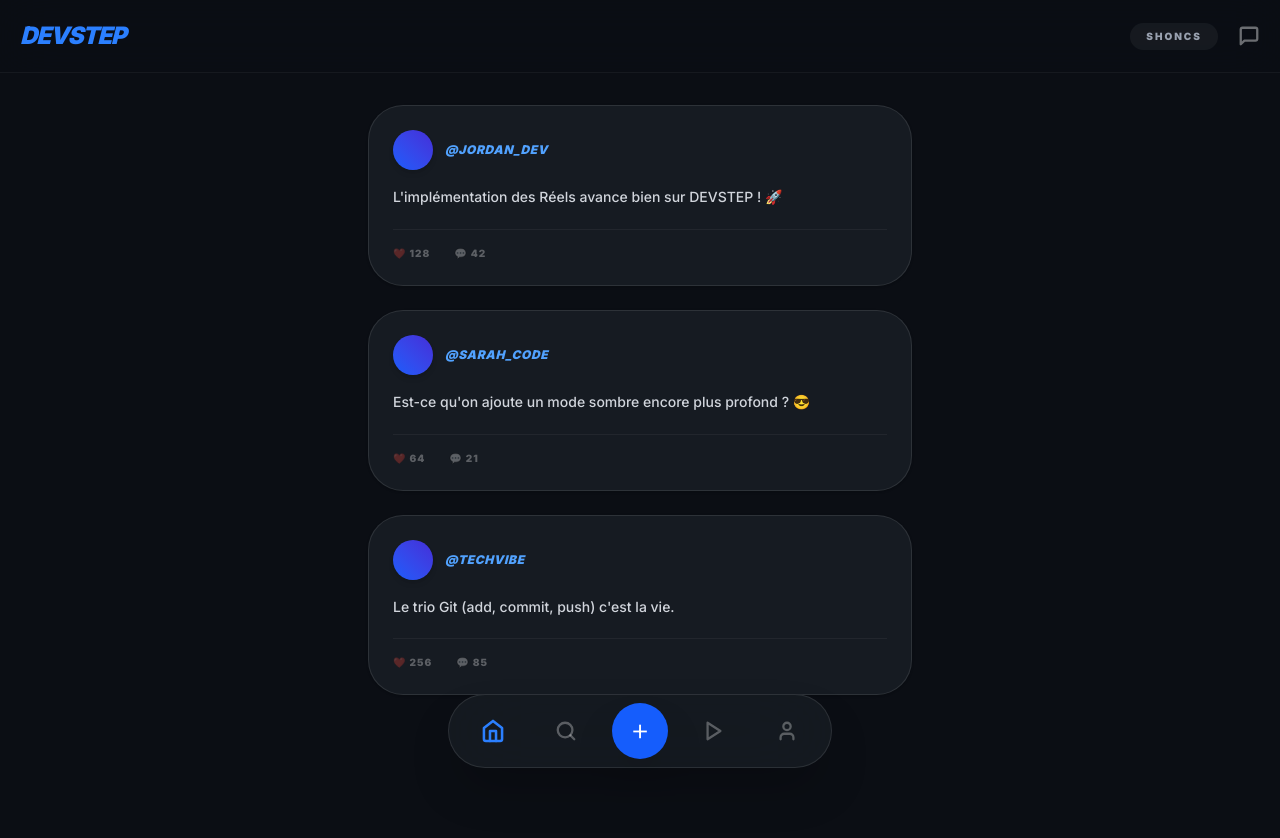
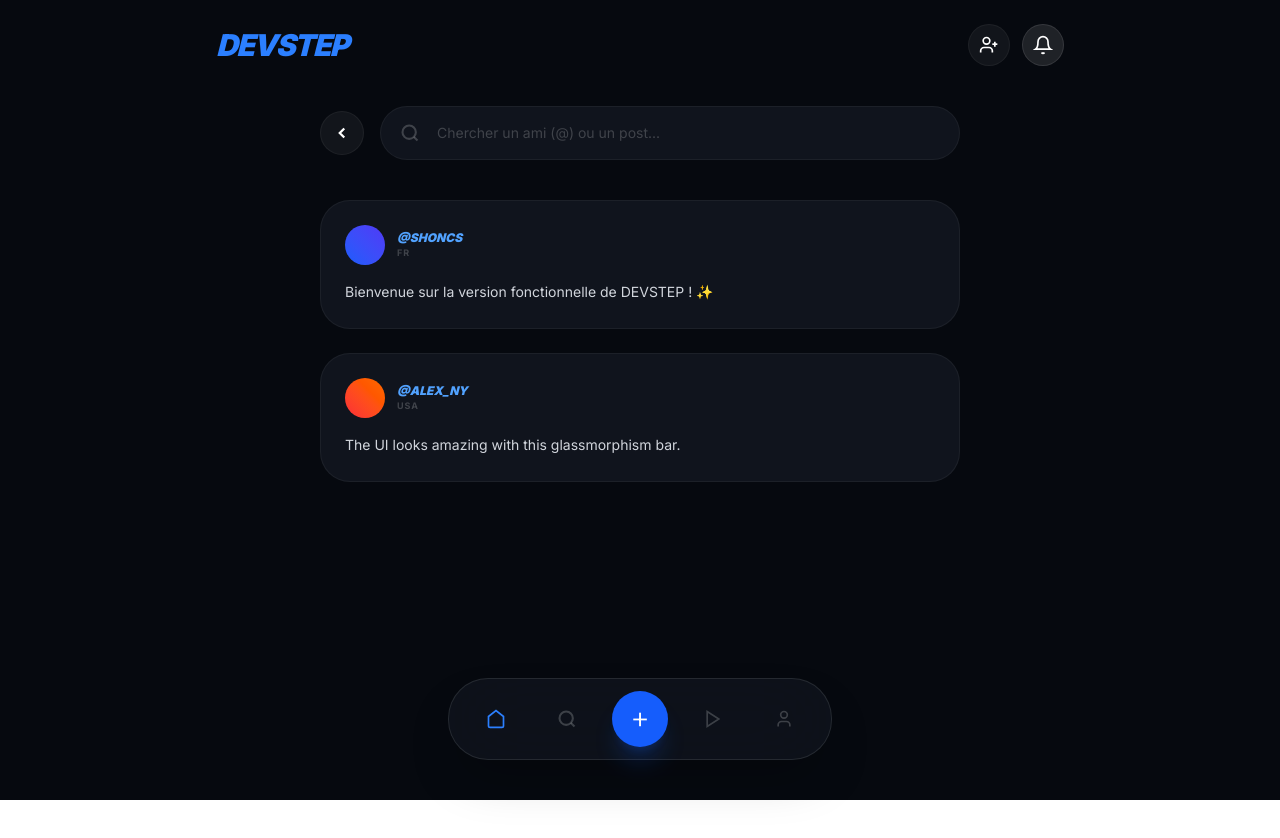
Before and after one commit to davidbyadunia04-stack/DevStep, a Next.js app: page /feed in a window 1280 px wide. After the commit the page ends 800 px from the top, so only its background shows below. Built offline with nearby package versions, Linux system fonts and the light colour scheme.

Commit message:
Fix: types TypeScript, design international et feed fonctionnel

```diff
--- a/app/feed/page.tsx
+++ b/app/feed/page.tsx
@@ -1,17 +1,39 @@
 "use client"
-import { useState, useRef } from 'react'
+import { useState, useEffect } from 'react'
 import Link from 'next/link'
 
-// --- TOUTES LES ICONES (SANS COUPURE) ---
+// --- TYPESCRIPT INTERFACES (Pour supprimer tes erreurs rouges) ---
+interface UserProfile {
+  country: string;
+  color: string;
+  bio: string;
+}
+
+interface Post {
+  id: number;
+  userId: string;
+  content: string;
+  likes: number;
+  lang: string;
+}
+
+// --- ICONES ---
 const Icons = {
-  Home: () => <svg width="22" height="22" viewBox="0 0 24 24" fill="none" stroke="currentColor" strokeWidth="2.5" strokeLinecap="round" strokeLinejoin="round"><path d="m3 9 9-7 9 7v11a2 2 0 0 1-2 2H5a2 2 0 0 1-2-2z"/><polyline points="9 22 9 12 15 12 15 22"/></svg>,
-  Search: () => <svg width="22" height="22" viewBox="0 0 24 24" fill="none" stroke="currentColor" strokeWidth="2.5" strokeLinecap="round" strokeLinejoin="round"><circle cx="11" cy="11" r="8"/><path d="m21 21-4.3-4.3"/></svg>,
-  Play: () => <svg width="22" height="22" viewBox="0 0 24 24" fill="none" stroke="currentColor" strokeWidth="2.5" strokeLinecap="round" strokeLinejoin="round"><polygon points="5 3 19 12 5 21 5 3"/></svg>,
-  User: () => <svg width="22" height="22" viewBox="0 0 24 24" fill="none" stroke="currentColor" strokeWidth="2.5" strokeLinecap="round" strokeLinejoin="round"><path d="M19 21v-2a4 4 0 0 0-4-4H9a4 4 0 0 0-4 4v2"/><circle cx="12" cy="7" r="4"/></svg>,
-  Message: () => <svg width="22" height="22" viewBox="0 0 24 24" fill="none" stroke="currentColor" strokeWidth="2.5" strokeLinecap="round" strokeLinejoin="round"><path d="M21 15a2 2 0 0 1-2 2H7l-4 4V5a2 2 0 0 1 2-2h14a2 2 0 0 1 2 2z"/></svg>,
-  X: () => <svg width="22" height="22" viewBox="0 0 24 24" fill="none" stroke="currentColor" strokeWidth="2.5" strokeLinecap="round" strokeLinejoin="round"><path d="M18 6 6 18M6 6l12 12"/></svg>,
-  Heart: () => <svg width="22" height="22" viewBox="0 0 24 24" fill="currentColor"><path d="M12 21.35l-1.45-1.32C5.4 15.36 2 12.28 2 8.5 2 5.42 4.42 3 7.5 3c1.74 0 3.41.81 4.5 2.09C13.09 3.81 14.76 3 16.5 3 19.58 3 22 5.42 22 8.5c0 3.78-3.4 6.86-8.55 11.54L12 21.35z"/></svg>,
-  Share: () => <svg width="22" height="22" viewBox="0 0 24 24" fill="none" stroke="currentColor" strokeWidth="2.5" strokeLinecap="round" strokeLinejoin="round"><path d="M4 12v8a2 2 0 0 0 2 2h12a2 2 0 0 0 2-2v-8"/><polyline points="16 6 12 2 8 6"/><line x1="12" x2="12" y1="2" y2="15"/></svg>
+  Home: () => <svg width="20" height="20" viewBox="0 0 24 24" fill="none" stroke="currentColor" strokeWidth="2"><path d="m3 9 9-7 9 7v11a2 2 0 0 1-2 2H5a2 2 0 0 1-2-2z"/></svg>,
+  Search: () => <svg width="20" height="20" viewBox="0 0 24 24" fill="none" stroke="currentColor" strokeWidth="2.5"><circle cx="11" cy="11" r="8"/><path d="m21 21-4.3-4.3"/></svg>,
+  Play: () => <svg width="20" height="20" viewBox="0 0 24 24" fill="none" stroke="currentColor" strokeWidth="2"><polygon points="5 3 19 12 5 21 5 3"/></svg>,
+  User: () => <svg width="20" height="20" viewBox="0 0 24 24" fill="none" stroke="currentColor" strokeWidth="2"><path d="M19 21v-2a4 4 0 0 0-4-4H9a4 4 0 0 0-4 4v2"/><circle cx="12" cy="7" r="4"/></svg>,
+  Bell: () => <svg width="20" height="20" viewBox="0 0 24 24" fill="none" stroke="currentColor" strokeWidth="2"><path d="M18 8A6 6 0 0 0 6 8c0 7-3 9-3 9h18s-3-2-3-9"/><path d="M13.73 21a2 2 0 0 1-3.46 0"/></svg>,
+  UserPlus: () => <svg width="20" height="20" viewBox="0 0 24 24" fill="none" stroke="currentColor" strokeWidth="2"><path d="M16 21v-2a4 4 0 0 0-4-4H6a4 4 0 0 0-4 4v2"/><circle cx="9" cy="7" r="4"/><line x1="19" x2="19" y1="8" y2="14"/><line x1="22" x2="16" y1="11" y2="11"/></svg>,
+  Back: () => <svg width="18" height="18" viewBox="0 0 24 24" fill="none" stroke="currentColor" strokeWidth="3"><path d="m15 18-6-6 6-6"/></svg>,
+  X: () => <svg width="20" height="20" viewBox="0 0 24 24" fill="none" stroke="currentColor" strokeWidth="2.5"><path d="M18 6 6 18M6 6l12 12"/></svg>
+}
+
+// --- DATABASE SIMULÉE (Avec Index Signature pour corriger l'erreur de ton image) ---
+const GLOBAL_USERS: Record<string, UserProfile> = {
+  "Shoncs": { country: "FR", color: "from-blue-600 to-indigo-600", bio: "Admin" },
+  "Alex_NY": { country: "USA", color: "from-red-500 to-orange-500", bio: "Developer" },
+  "Yuki_Tokyo": { country: "JP", color: "from-pink-500 to-purple-500", bio: "Designer" }
 }
 
 export default function FeedPage() {
@@ -19,171 +41,117 @@
   const [searchQuery, setSearchQuery] = useState("")
   const [postText, setPostText] = useState("")
 
-  const [posts, setPosts] = useState([
-    { id: 1, user: "Jordan_Dev", content: "L'implémentation des Réels avance bien sur DEVSTEP ! 🚀", likes: 128 },
-    { id: 2, user: "Sarah_Code", content: "Est-ce qu'on ajoute un mode sombre encore plus profond ? 😎", likes: 64 },
-    { id: 3, user: "TechVibe", content: "Le trio Git (add, commit, push) c'est la vie.", likes: 256 }
+  const [posts, setPosts] = useState<Post[]>([
+    { id: 1, userId: "Shoncs", content: "Bienvenue sur la version fonctionnelle de DEVSTEP ! ✨", likes: 12, lang: "FR" },
+    { id: 2, userId: "Alex_NY", content: "The UI looks amazing with this glassmorphism bar.", likes: 8, lang: "EN" }
   ])
 
-  const [reels] = useState([
-    { id: 1, user: "DevStep_Official", caption: "Le futur du code est ici 💻 #dev #nextjs", likes: "12.5k" },
-    { id: 2, user: "UI_Master", caption: "Design de l'année 2026 ! ✨ #design", likes: "8.2k" },
-    { id: 3, user: "CodeNinja", caption: "Tips pour Git ultra rapides ⚡ #coding", likes: "5.1k" }
-  ])
-
-  const filteredPosts = posts.filter(p => p.content.toLowerCase().includes(searchQuery.toLowerCase()))
+  const filteredPosts = posts.filter(p =>
+    p.content.toLowerCase().includes(searchQuery.toLowerCase()) ||
+    p.userId.toLowerCase().includes(searchQuery.toLowerCase())
+  )
 
   return (
-    <div className="min-h-screen bg-[#0b0e14] text-white font-sans selection:bg-blue-500/30 overflow-x-hidden">
+    <div className="min-h-screen bg-[#06090f] text-white font-sans overflow-x-hidden selection:bg-blue-500/30">
 
-      {/* HEADER (Caché en mode Reels pour l'immersion totale) */}
-      {activeTab !== 'play' && (
-        <nav className="p-5 flex justify-between items-center sticky top-0 bg-[#0b0e14]/90 backdrop-blur-xl z-[100] border-b border-white/5 transition-all duration-300">
-          <Link href="/" className="font-black italic text-blue-500 text-2xl tracking-tighter hover:scale-105 transition-transform">
-            DEVSTEP
-          </Link>
-          <div className="flex gap-5 items-center">
-             <div className="bg-white/5 px-4 py-1.5 rounded-full text-[10px] font-black uppercase tracking-[0.2em] text-gray-400">Shoncs</div>
-             <button onClick={() => setActiveTab('dms')} className={`transition-all ${activeTab === 'dms' ? 'text-blue-500' : 'text-white/40'}`}>
-               <Icons.Message />
-             </button>
+      {/* --- HEADER (Identique à ton screen) --- */}
+      <nav className="max-w-4xl mx-auto p-6 flex justify-between items-center">
+        <h1 className="text-3xl font-black italic text-blue-500 tracking-tighter">DEVSTEP</h1>
+        <div className="flex gap-3">
+          <button className="p-2.5 bg-white/5 hover:bg-white/10 rounded-full transition-colors border border-white/5"><Icons.UserPlus /></button>
+          <button className="p-2.5 bg-white/10 rounded-full border border-white/10"><Icons.Bell /></button>
+        </div>
+      </nav>
+
+      <main className="max-w-2xl mx-auto px-4 pb-40">
+
+        {/* --- BARRE DE RECHERCHE (Identique à ton screen) --- */}
+        <div className="flex items-center gap-4 mt-4 mb-10">
+          <button onClick={() => setSearchQuery("")} className="p-3 bg-white/5 hover:bg-white/10 rounded-full transition-all border border-white/5">
+            <Icons.Back />
+          </button>
+          <div className="relative flex-1 group">
+            <div className="absolute left-5 top-1/2 -translate-y-1/2 text-white/20 group-focus-within:text-blue-500 transition-colors">
+              <Icons.Search />
+            </div>
+            <input
+              value={searchQuery}
+              onChange={(e) => setSearchQuery(e.target.value)}
+              placeholder="Chercher un ami (@) ou un post..."
+              className="w-full bg-[#10141d] border border-white/5 rounded-full py-4 pl-14 pr-6 outline-none focus:border-blue-500/50 focus:bg-[#121825] transition-all text-sm placeholder:text-white/20"
+            />
           </div>
-        </nav>
-      )}
+        </div>
 
-      <main className={`${activeTab === 'play' ? 'h-screen' : 'max-w-xl mx-auto p-4 pt-8'}`}>
-
-        {/* --- RECHERCHE --- */}
-        {activeTab === 'search' && (
-          <div className="animate-in slide-in-from-top-4 duration-300 mb-8">
-            <div className="relative">
-              <div className="absolute left-5 top-1/2 -translate-y-1/2 text-white/20"><Icons.Search /></div>
-              <input
+        {/* --- ZONE D'ÉCRITURE (Conditionnelle) --- */}
+        {activeTab === 'add' && (
+          <div className="mb-10 animate-in zoom-in-95 duration-300">
+            <div className="bg-[#10141d] border border-white/10 rounded-[30px] p-6 shadow-2xl">
+              <textarea
                 autoFocus
-                value={searchQuery}
-                onChange={(e) => setSearchQuery(e.target.value)}
-                placeholder="Rechercher un post..."
-                className="w-full bg-[#161b22] border border-white/10 rounded-2xl py-5 pl-14 outline-none focus:border-blue-600/50 transition-all shadow-2xl placeholder:text-white/10"
+                value={postText}
+                onChange={(e) => setPostText(e.target.value)}
+                placeholder="Exprime-toi..."
+                className="w-full bg-transparent min-h-[120px] outline-none resize-none text-lg"
               />
+              <div className="flex justify-end gap-3 mt-4">
+                <button onClick={() => setActiveTab('home')} className="px-6 py-2 rounded-full text-xs font-bold uppercase text-white/40">Annuler</button>
+                <button
+                  onClick={() => {
+                    if(postText) {
+                      setPosts([{id: Date.now(), userId: "Shoncs", content: postText, likes: 0, lang: "FR"}, ...posts]);
+                      setPostText("");
+                      setActiveTab('home');
+                    }
+                  }}
+                  className="px-8 py-2 bg-blue-600 rounded-full text-xs font-black uppercase tracking-widest hover:bg-blue-500 transition-colors"
+                >
+                  Publier
+                </button>
+              </div>
             </div>
           </div>
         )}
 
-        {/* --- NOUVEAU POST --- */}
-        {activeTab === 'add' && (
-          <div className="animate-in zoom-in-95 duration-300">
-            <div className="bg-[#161b22] border border-white/10 rounded-[40px] p-8 relative shadow-2xl">
-               <div className="flex justify-between items-center mb-6">
-                 <h2 className="text-xl font-black italic uppercase text-blue-600">Nouveau Post</h2>
-                 <button onClick={() => {setActiveTab('home'); setPostText("")}} className="opacity-40 hover:opacity-100 transition-opacity"><Icons.X /></button>
-               </div>
-               <textarea
-                  autoFocus
-                  value={postText}
-                  onChange={(e) => setPostText(e.target.value)}
-                  placeholder="Partage ton code ou tes idées..."
-                  className="w-full bg-transparent min-h-[150px] outline-none text-lg resize-none placeholder:text-white/5"
-               />
-               <button
-                  onClick={() => { if(postText) { setPosts([{id: Date.now(), user: "Shoncs", content: postText, likes: 0}, ...posts]); setPostText(""); setActiveTab('home'); } }}
-                  className="w-full mt-4 bg-blue-600 py-4 rounded-2xl font-black uppercase text-[10px] tracking-widest shadow-lg shadow-blue-600/30 hover:bg-blue-500 transition-colors"
-               >
-                  Publier sur le feed
-               </button>
-            </div>
-          </div>
-        )}
-
-        {/* --- SECTION REELS (SNAP SCROLL) --- */}
-        {activeTab === 'play' && (
-          <div className="h-screen w-full overflow-y-scroll snap-y snap-mandatory no-scrollbar bg-black relative">
-            {reels.map(reel => (
-              <div key={reel.id} className="h-screen w-full snap-start relative flex flex-col justify-end pb-32 p-6 overflow-hidden">
-                {/* Simulation de Vidéo (Gradient dynamique) */}
-                <div className="absolute inset-0 bg-gradient-to-b from-blue-900/20 via-transparent to-black z-0 flex items-center justify-center">
-                    <div className="opacity-10 scale-[3] rotate-12 font-black italic select-none">REEL CONTENT</div>
-                    <div className="absolute w-24 h-24 border-2 border-white/5 rounded-full flex items-center justify-center animate-pulse">
-                        <Icons.Play />
-                    </div>
-                </div>
-
-                {/* Contenu du Reel (Bas) */}
-                <div className="relative z-10 space-y-4 max-w-[80%] animate-in slide-in-from-bottom-10 duration-700">
-                    <div className="flex items-center gap-3">
-                        <div className="w-10 h-10 rounded-full bg-gradient-to-tr from-blue-600 to-indigo-600 border-2 border-white shadow-xl" />
-                        <span className="font-black italic text-sm tracking-tighter uppercase">@{reel.user}</span>
-                        <button className="bg-white text-black text-[9px] font-black px-4 py-1.5 rounded-full uppercase ml-2 hover:bg-blue-500 hover:text-white transition-colors">Suivre</button>
-                    </div>
-                    <p className="text-sm font-medium leading-relaxed drop-shadow-2xl text-gray-100">{reel.caption}</p>
-                </div>
-
-                {/* Boutons Actions (Droite) */}
-                <div className="absolute right-4 bottom-32 z-20 flex flex-col gap-8 items-center">
-                    <button className="group flex flex-col items-center gap-1.5">
-                        <div className="p-4 bg-white/10 backdrop-blur-md rounded-full group-hover:bg-red-500/80 transition-all duration-300">
-                           <Icons.Heart />
-                        </div>
-                        <span className="text-[10px] font-black">{reel.likes}</span>
-                    </button>
-                    <button className="group flex flex-col items-center gap-1.5">
-                        <div className="p-4 bg-white/10 backdrop-blur-md rounded-full group-hover:bg-blue-500/80 transition-all">
-                           <Icons.Message />
-                        </div>
-                        <span className="text-[10px] font-black">Commenter</span>
-                    </button>
-                    <button className="group flex flex-col items-center gap-1.5">
-                        <div className="p-4 bg-white/10 backdrop-blur-md rounded-full group-hover:bg-green-500/80 transition-all">
-                           <Icons.Share />
-                        </div>
-                    </button>
+        {/* --- LISTE DES POSTS --- */}
+        <div className="space-y-6">
+          {filteredPosts.length > 0 ? filteredPosts.map(post => (
+            <div key={post.id} className="bg-[#10141d] border border-white/5 rounded-[30px] p-6 hover:border-white/10 transition-all group">
+              <div className="flex items-center gap-3 mb-4">
+                <div className={`w-10 h-10 rounded-full bg-gradient-to-tr ${GLOBAL_USERS[post.userId]?.color || 'from-gray-700 to-gray-800'}`} />
+                <div className="flex flex-col">
+                  <span className="text-xs font-black uppercase italic text-blue-400">@{post.userId}</span>
+                  <span className="text-[9px] font-bold text-white/20 uppercase tracking-widest">{GLOBAL_USERS[post.userId]?.country || 'Unknown'}</span>
                 </div>
               </div>
-            ))}
-          </div>
-        )}
-
-        {/* --- FEED CLASSIQUE --- */}
-        {(activeTab === 'home' || activeTab === 'search') && (
-          <div className="space-y-6 pb-32 animate-in fade-in duration-500">
-            {filteredPosts.length > 0 ? filteredPosts.map(post => (
-              <div key={post.id} className="bg-[#161b22] border border-white/10 rounded-[35px] p-6 hover:border-white/20 transition-all shadow-sm group">
-                <div className="flex items-center gap-3 mb-4">
-                  <div className="w-10 h-10 rounded-full bg-gradient-to-tr from-blue-600 to-indigo-700 shadow-md group-hover:scale-110 transition-transform" />
-                  <span className="text-xs font-black italic uppercase tracking-wider text-blue-400">@{post.user}</span>
-                </div>
-                <p className="text-sm text-gray-300 font-medium leading-relaxed">{post.content}</p>
-                <div className="mt-5 pt-4 border-t border-white/5 flex gap-6 text-[10px] font-black uppercase tracking-widest text-white/30">
-                  <button className="hover:text-red-500 flex items-center gap-2 transition-colors">❤️ {post.likes}</button>
-                  <button className="hover:text-blue-500 flex items-center gap-2 transition-colors">💬 {Math.floor(post.likes / 3)}</button>
-                </div>
-              </div>
-            )) : (
-              <div className="text-center py-20 opacity-20 font-black italic uppercase">Aucun post trouvé</div>
-            )}
-          </div>
-        )}
+              <p className="text-gray-300 leading-relaxed text-sm">{post.content}</p>
+            </div>
+          )) : (
+            <div className="text-center py-20 opacity-10 font-black italic uppercase tracking-[0.3em]">Aucun résultat</div>
+          )}
+        </div>
       </main>
 
-      {/* --- BOTTOM BAR (LA MEME QUE SUR TOUTES LES PAGES) --- */}
-      <div className="fixed bottom-8 left-1/2 -translate-x-1/2 w-[90%] max-w-sm bg-[#161b22]/90 backdrop-blur-2xl border border-white/10 rounded-full p-2 flex justify-around items-center shadow-2xl z-[100]">
-        <button onClick={() => setActiveTab('home')} className={`p-4 transition-all ${activeTab === 'home' ? 'text-blue-500 scale-110' : 'text-white/30 hover:text-white'}`}><Icons.Home /></button>
-        <button onClick={() => setActiveTab('search')} className={`p-4 transition-all ${activeTab === 'search' ? 'text-blue-500 scale-110' : 'text-white/30 hover:text-white'}`}><Icons.Search /></button>
+      {/* --- BOTTOM BAR (Exactement comme ton screen) --- */}
+      <div className="fixed bottom-10 left-1/2 -translate-x-1/2 w-[90%] max-w-sm bg-[#10141d]/80 backdrop-blur-2xl border border-white/10 rounded-[40px] p-3 flex justify-around items-center shadow-2xl z-[100]">
+        <button onClick={() => setActiveTab('home')} className={`p-4 transition-all ${activeTab === 'home' ? 'text-blue-500' : 'text-white/20 hover:text-white'}`}><Icons.Home /></button>
+        <button onClick={() => setActiveTab('search')} className={`p-4 transition-all ${activeTab === 'search' ? 'text-blue-500' : 'text-white/20 hover:text-white'}`}><Icons.Search /></button>
 
-        <button onClick={() => activeTab === 'add' ? setActiveTab('home') : setActiveTab('add')} className={`w-14 h-14 rounded-full flex items-center justify-center transition-all duration-500 shadow-2xl ${activeTab === 'add' ? 'bg-red-500 rotate-0' : 'bg-blue-600 hover:scale-105 active:scale-95'}`}>
+        {/* BOUTON CENTRAL + */}
+        <button
+          onClick={() => activeTab === 'add' ? setActiveTab('home') : setActiveTab('add')}
+          className={`w-14 h-14 rounded-full flex items-center justify-center transition-all duration-300 shadow-xl shadow-blue-600/20 ${activeTab === 'add' ? 'bg-red-500 rotate-0' : 'bg-blue-600 hover:scale-110 active:scale-95'}`}
+        >
           {activeTab === 'add' ? <Icons.X /> : <span className="text-3xl font-light mb-1">+</span>}
         </button>
 
-        <button onClick={() => setActiveTab('play')} className={`p-4 transition-all ${activeTab === 'play' ? 'text-blue-500 scale-110' : 'text-white/30 hover:text-white'}`}><Icons.Play /></button>
+        <button onClick={() => setActiveTab('play')} className={`p-4 transition-all ${activeTab === 'play' ? 'text-blue-500' : 'text-white/20 hover:text-white'}`}><Icons.Play /></button>
 
-        <Link href="/profile" className="p-4 transition-all text-white/30 hover:text-white hover:scale-110">
+        <Link href="/profile" className="p-4 transition-all text-white/20 hover:text-white">
           <Icons.User />
         </Link>
       </div>
 
-      <style jsx global>{`
-        .no-scrollbar::-webkit-scrollbar { display: none; }
-        .no-scrollbar { -ms-overflow-style: none; scrollbar-width: none; }
-      `}</style>
     </div>
   )
 }
```
